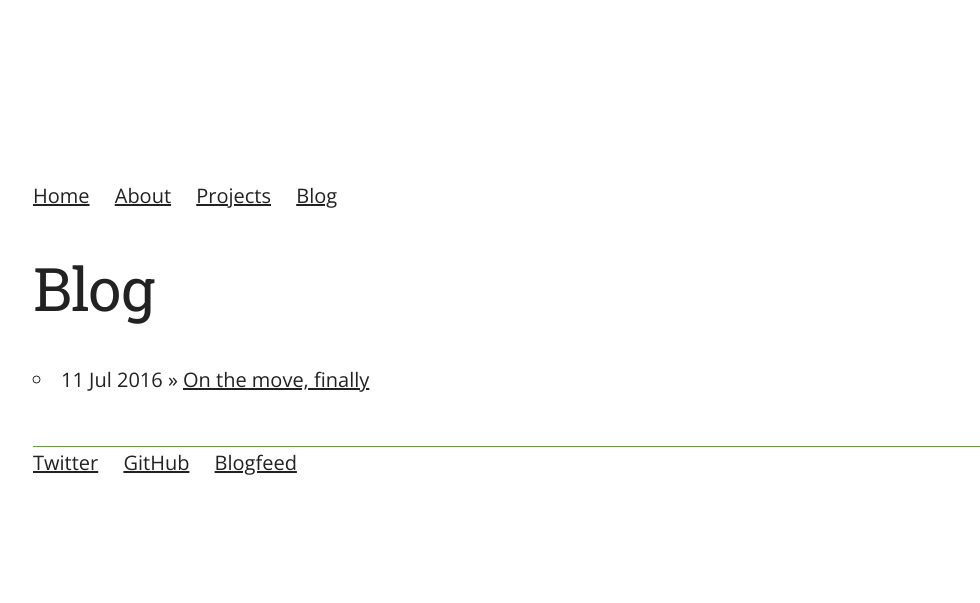
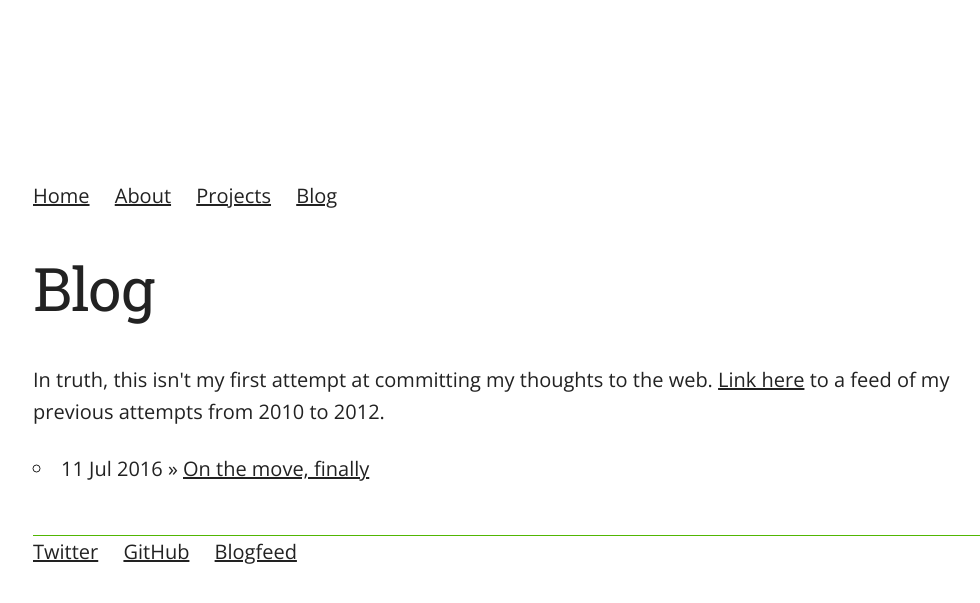
Before and after one commit to danoscarmike/danoscarmike.github.io, a Jekyll site: the page built from blog/index.html, in a window 1280 px wide. Shown: the top 603 px of the page, without its empty margins (127-1107 px from the left). Built offline with Jekyll 4.4.1, drawn with Linux system fonts in a browser that asks for light colours.

Commit message:
add link to blogger feed

```diff
--- a/blog/index.html
+++ b/blog/index.html
@@ -5,6 +5,7 @@ title: Blog
 <div class="page-header">
 	<h1>{{ page.title }}</h1>
 </div>
+<p>In truth, this isn't my first attempt at committing my thoughts to the web. <a href="/resources/blogger.xml">Link here</a> to a feed of my previous attempts from 2010 to 2012.</p>
 <ul>
   {% for post in site.categories.post %}
     <li><span>{{ post.date | date_to_string }}</span> » <a href="{{ post.url }}" title="{{ post.title }}">{{ post.title }}</a></li>
```
